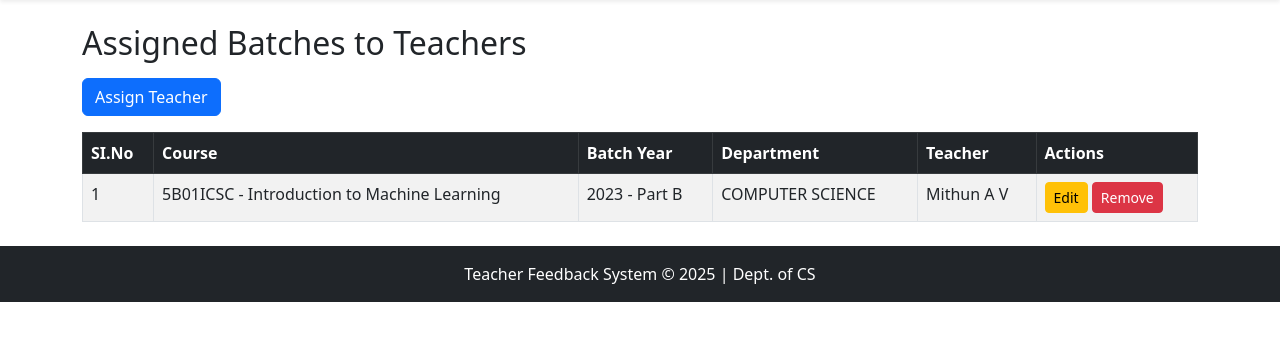
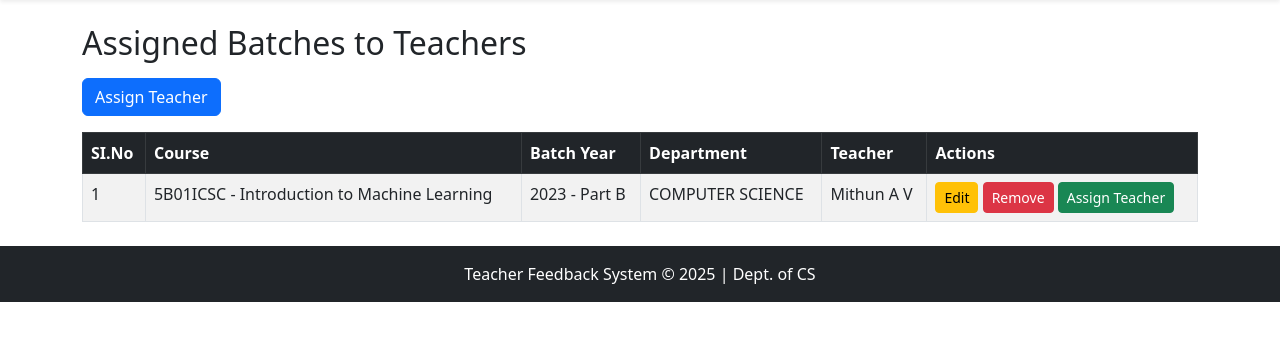
Before and after one commit to meenakshiravindran/ProjectY, a Django app: page /assignments/ in a window 1280 px wide. Shown: the part 56-397 px from the top of the page. Run offline with Django 5.2, Linux system fonts and the light colour scheme; a user stored in the database is signed in; data comes from the database, SQL or seed files in the repository; both versions use the stored data as it was after the commit.

Commit message:
assign teacher

```diff
--- a/feedback_app/urls.py
+++ b/feedback_app/urls.py
@@ -27,5 +27,6 @@ urlpatterns = [
     path('assignments/add/', views.add_teacher_batch, name='add_teacher_batch'),
     path('assignments/edit/<int:pk>/', views.edit_teacher_batch, name='edit_teacher_batch'),
     path('assignments/delete/<int:pk>/', views.delete_teacher_batch, name='delete_teacher_batch'),
+    path('assign-teacher/<int:pk>/', views.assign_teacher_modal, name='assign_teacher_to_batch'),
 
 ]
--- a/feedback_app/views.py
+++ b/feedback_app/views.py
@@ -232,11 +232,12 @@ def reset_teacher_password(request, user_id):
 # -------------------------------
 @login_required
 def teacher_batch_list(request):
-    assignments = TeacherBatch.objects.select_related(
-        'teacher', 'batch', 'course', 'course__dept'
-    )
-    return render(request, 'teacher_batch_list.html', {'assignments': assignments})
-
+    assignments = TeacherBatch.objects.select_related('course', 'batch', 'department', 'teacher')
+    teachers = Teacher.objects.all()
+    return render(request, 'teacher_batch_list.html', {
+        'assignments': assignments,
+        'teachers': teachers
+    })
 
 # -------------------------------
 # View: Add Assignment
@@ -305,3 +306,25 @@ def remove_teacher_from_batch(request, pk):
     assignment.save()
     messages.success(request, "Teacher removed from batch.")
     return redirect('teacher_batch_list')
+
+from django.shortcuts import render, get_object_or_404, redirect
+from django.contrib import messages
+from .models import TeacherBatch, Teacher
+
+def assign_teacher_modal(request, pk):
+    assignment = get_object_or_404(TeacherBatch, pk=pk)
+    teachers = Teacher.objects.all()
+
+    if request.method == 'POST':
+        teacher_id = request.POST.get('teacher_id')
+        if teacher_id:
+            selected_teacher = Teacher.objects.get(pk=teacher_id)
+            assignment.teacher = selected_teacher
+            assignment.save()
+            messages.success(request, "Teacher assigned successfully.")
+        return redirect('teacher_batch_list')
+
+    return render(request, 'partials/assign_teacher_modal.html', {
+        'assignment': assignment,
+        'teachers': teachers
+    })
--- a/templates/teacher_batch_list.html
+++ b/templates/teacher_batch_list.html
@@ -30,12 +30,46 @@
                     {% csrf_token %}
                     <button type="submit" class="btn btn-sm btn-danger">Remove</button>
                 </form>
-            </td>
+
+                <!-- Updated Assign Teacher as Modal Trigger -->
+                <button type="button" class="btn btn-success btn-sm" data-bs-toggle="modal" data-bs-target="#assignTeacherModal{{ assignment.id }}">
+                  Assign Teacher
+                </button>
+
+
         </tr>
-        {% empty %}
-        <tr>
-            <td colspan="6" class="text-center">No assignments found.</td>
-        </tr>
+
+        <!-- Modal Content Per Row -->
+        <div class="modal fade" id="assignTeacherModal{{ assignment.id }}" tabindex="-1" aria-hidden="true">
+          <div class="modal-dialog modal-lg">
+            <div class="modal-content">
+              <form method="post" action="{% url 'assign_teacher_to_batch' assignment.pk %}">
+                {% csrf_token %}
+                <div class="modal-header">
+                  <h5 class="modal-title">Select Teacher</h5>
+                  <button type="button" class="btn-close" data-bs-dismiss="modal" aria-label="Close"></button>
+                </div>
+                <div class="modal-body">
+                  <div class="row">
+                    {% for teacher in teachers %}
+                    <div class="col-md-4 mb-2">
+                      <label class="btn btn-outline-primary w-100">
+                        <input type="radio" name="teacher_id" value="{{ teacher.id }}" class="d-none">
+                        {{ teacher.name }}
+                      </label>
+                    </div>
+                    {% endfor %}
+                  </div>
+                </div>
+                <div class="modal-footer">
+                  <button type="submit" class="btn btn-primary">Save</button>
+                  <button type="button" class="btn btn-secondary" data-bs-dismiss="modal">Cancel</button>
+                </div>
+              </form>
+            </div>
+          </div>
+        </div>
+
         {% endfor %}
     </tbody>
 </table>
```
Also changed, not shown: templates/assign_teacher_modal.html (added, +30 -0 lines), db.sqlite3.
